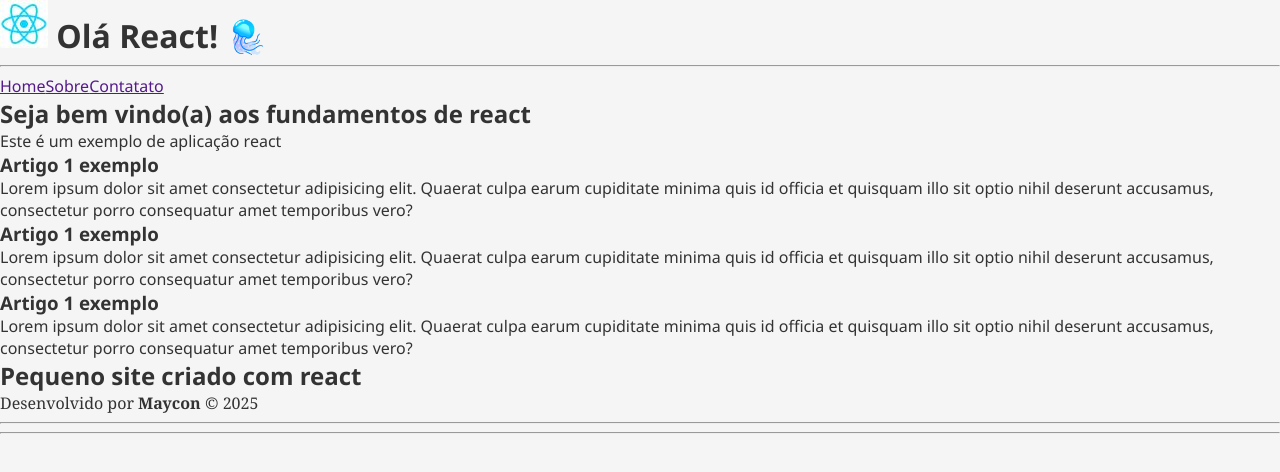
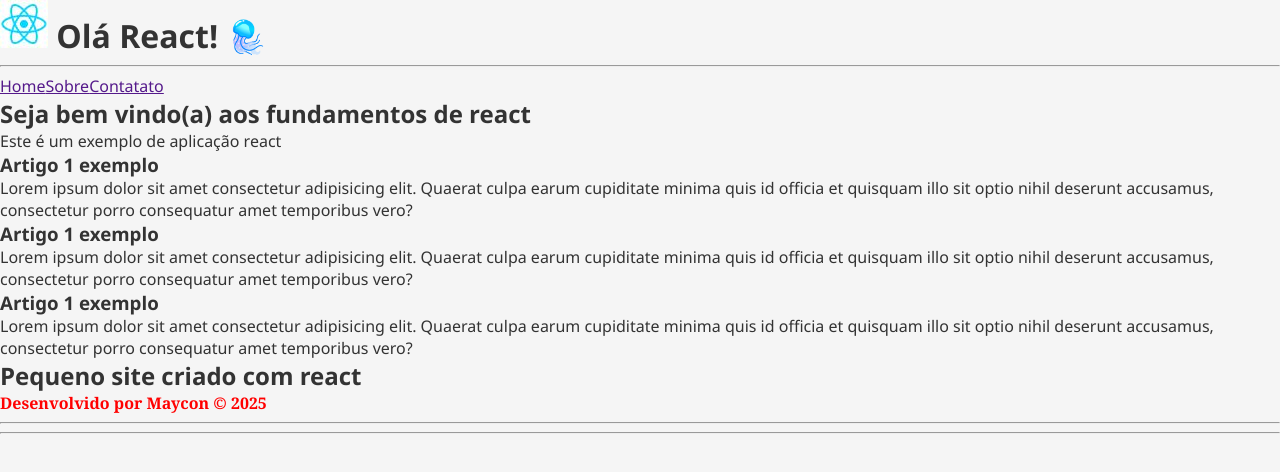
Before and after one commit to mayconr4/react-fundamentos, a React (Vite) app: page / in a window 1280 px wide. Shown: the top 472 px of the page. Built offline with nearby package versions, Linux system fonts and the light colour scheme.

Commit message:
adicionando mais elementos css

```diff
--- a/src/components/Rodape.tsx
+++ b/src/components/Rodape.tsx
@@ -1,9 +1,18 @@
+import type { CSSProperties } from "react";
+
+const estilosRodape: CSSProperties = {
+  backgroundColor: "#222",
+  color: "white",
+  textAlign: "center",
+  padding: "1rem",
+};
+
 export default function Rodape() {
   return (
     <>
       <footer>
         <h2>Pequeno site criado com react</h2>
-        <p>
+        <p style={{ color: "red", fontWeight: "bold" }}>
           Desenvolvido por <b>Maycon</b> &copy; 2025
         </p>
       </footer>
```
